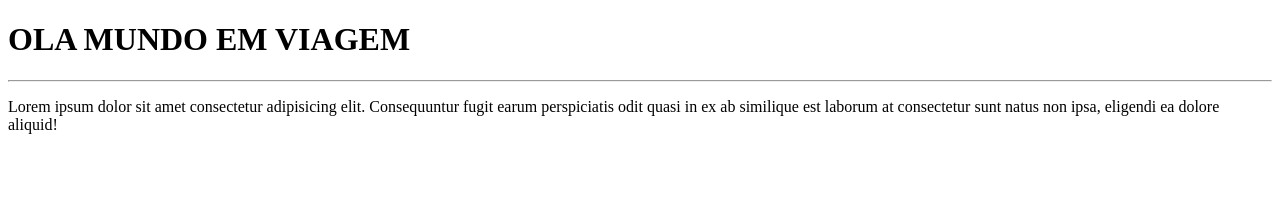
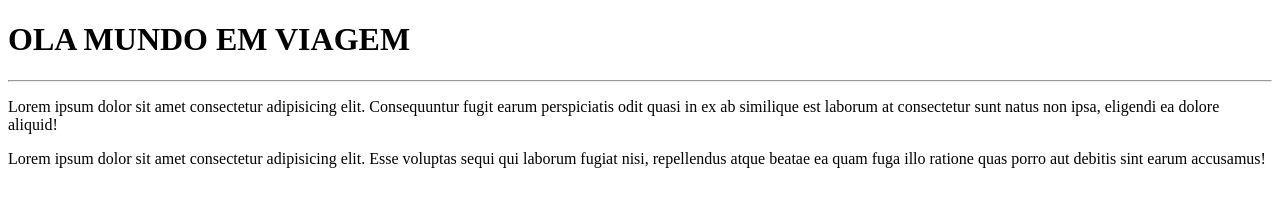
Before and after one commit to Luciano47/documentos, a plain HTML site: page sait crativo/index.html in a window 1280 px wide. Drawn offline with Linux system fonts and the light colour scheme.

Commit message:
fiz outro pragrafo
colocamos um novo lorem

```diff
--- a/sait crativo/index.html
+++ b/sait crativo/index.html
@@ -9,6 +9,7 @@
     <h1>OLA MUNDO EM VIAGEM</h1>
     <hr>
             <p>Lorem ipsum dolor sit amet consectetur adipisicing elit. Consequuntur fugit earum perspiciatis odit quasi in ex ab similique est laborum at consectetur sunt natus non ipsa, eligendi ea dolore aliquid!</p>
+            <p> Lorem ipsum dolor sit amet consectetur adipisicing elit. Esse voluptas sequi qui laborum fugiat nisi, repellendus atque beatae ea quam fuga illo ratione quas porro aut debitis sint earum accusamus!</p>
 
 </body>
 </html>
```
